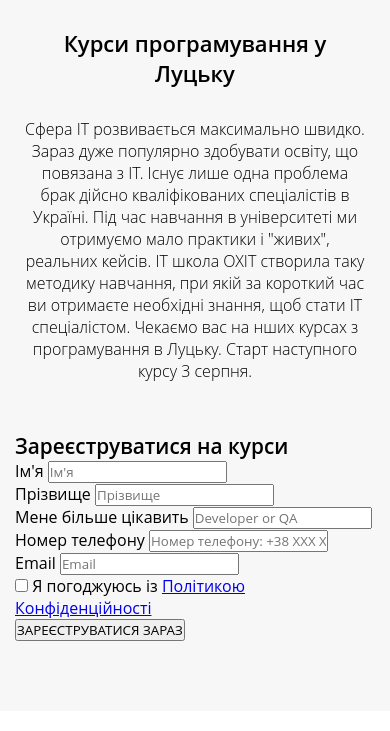
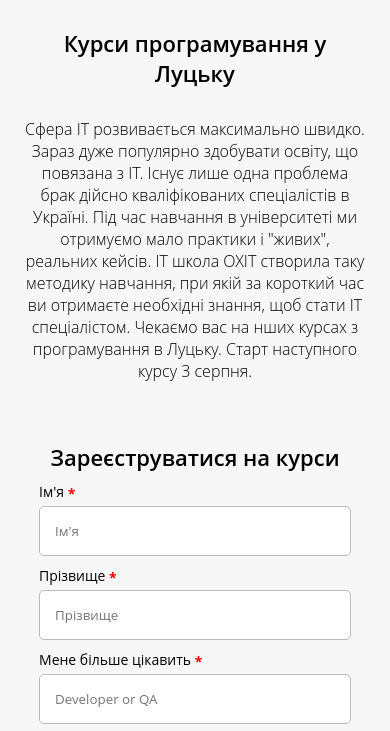
Before and after one commit to MatviyVovchuk/maket4, a website: page src/index.html in a window 390 px wide. Shown: the part 112-843 px from the top of the page. Drawn offline with nearby package versions, Linux system fonts and the light colour scheme; files that its build step writes are made by us from their sources.

Commit message:
registration form style and adaptive

```diff
--- a/src/index.html
+++ b/src/index.html
@@ -64,33 +64,42 @@
               <h2>Зареєструватися на курси</h2>
 
               <div class="field-container">
-                <label for="field_firstname">Ім'я</label>
+                <label for="field_firstname">Ім'я <b>*</b></label>
+
                 <input name="field_firstname" id="field_firstname" type="text" placeholder="Ім'я" required/>
+
               </div>
+
               <div class="field-container">
-                <label for="field_lastname">Прізвище</label>
+                <label for="field_lastname">Прізвище <b>*</b></label>
                 <input name="field_lastname" id="field_lastname" type="text" placeholder="Прізвище" required/>
               </div>
+
               <div class="field-container">
-                <label for="field_interesting">Мене більше цікавить</label>
+                <label for="field_interesting">Мене більше цікавить <b>*</b></label>
                 <input name="field_interesting" id="field_interesting" type="text" placeholder="Developer or QA" required/>
               </div>
+
               <div class="field-container">
-                <label for="field_phone">Номер телефону</label>
+                <label for="field_phone">Номер телефону <b>*</b></label>
                 <input name="field_phone" id="field_phone" type="text" placeholder="Номер телефону: +38 ХХХ ХХ ХХ ХХХ" required/>
               </div>
+
               <div class="field-container">
-                <label for="field_email">Email</label>
+                <label for="field_email">Email <b>*</b></label>
                 <input name="field_email" id="field_email" type="email" placeholder="Email" required/>
               </div>
-              <div class="field-container">
+
+              <div class="field-container checkbox">
                 <input name="field_rules" id="field_rules" type="checkbox" required/>
-                <label for="field_rules">Я погоджуюсь із <a href="#">Політикою Конфіденційності</a></label>
+                <label for="field_rules">Я погоджуюсь із <a href="#">Політикою Конфіденційності</a> <b>*</b></label>
               </div>
+
               <button id="submit_button" class="submit-button" type="submit">ЗАРЕЄСТРУВАТИСЯ ЗАРАЗ</button>
             </form>
           </div>
         </div>
+
       </main>
       <footer></footer>
     </div>
--- a/src/scss/styles.scss
+++ b/src/scss/styles.scss
@@ -180,9 +180,9 @@
       display: flex;
       flex-direction: column;
       align-items: center;
-      margin-left: 57px;
+      margin-left: 60px;
 
-      #registration_form {
+      form {
         display: flex;
         flex-direction: column;
         align-items: start;
@@ -191,11 +191,74 @@
           font-size: 1.3em;
           font-weight: 600;
         }
+        label {
+          margin-bottom: 5px;
+          display: block;
+        }
+        input {
+          padding: 15px;
+          width: 600px;
+          border-radius: 5px;
+          border: 1px solid #bababa;
+        }
+        input:focus {
+          outline: none;
+          border: 1px solid #337ab7;
+          box-shadow: 0 0 5px rgba(51, 122, 183, 0.5);
+        }
+        .field-container {
+          margin-top: 10px;
+        }
+        .checkbox {
+          display: flex;
+          justify-content: start;
+          align-items: center;
+
+          input {
+            width: fit-content;
+            margin-right: 15px;
+          }
+          label {
+            margin-bottom: 0px;
+          }
+          a {
+            text-decoration: none;
+            color: #337ab7;
+          }
+          a:hover {
+            text-decoration: underline;
+          }
+        }
+        b {
+          position: relative;
+          top: 2px;
+          font-weight: bold;
+          quotes: none;
+          cursor: pointer;
+          color: red;
+        }
+        button {
+          align-self: center;
+          margin-top: 20px;
+          color: #ffffff;
+          background-color: #337ab7;
+          height: 50px;
+          width: 370px;
+          font-weight: 500;
+          cursor: pointer;
+          border-radius: 30px;
+          border: none;
+          transition: all 0.4s;
+          padding: 10px 15px;
+        }
+        button:hover {
+          color: #337ab7;
+          background-color: #ffffff;
+          box-shadow: 0 0 10px rgba(0, 0, 0, 0.5);
+        }
       }
     }
   }
-
-
 }
 
 // ADAPTIVE
@@ -220,7 +283,7 @@
       flex-direction: column;
       align-items: center;
       .registration-form-block {
-        margin: 30px 0;
+        margin: 40px 0;
       }
     }
   }
@@ -290,6 +353,43 @@
   }
 }
 
+@media screen and (max-width: 750px) {
+  main {
+    #registration_container {
+      .registration-information-block {
+        width: 80%;
+        margin-bottom: 20px;
+
+        h1 {
+          font-size: 22px;
+        }
+        p {
+          width: auto;
+        }
+      }
+      .registration-form-block {
+        form {
+          display: flex;
+          justify-content: center;
+          flex-direction: column;
+
+          h2 {
+            align-self: center;
+            font-size: 22px;
+          }
+          label {
+            text-align: left;
+            font-size: 14px;
+          }
+          input {
+            width: 400px;
+          }
+        }
+      }
+    }
+  }
+}
+
 @media screen and (max-width: 550px) {
   main {
     #registration_container {
@@ -305,6 +405,49 @@
         }
       }
     }
-
   }
 }
+
+@media screen and (max-width: 450px) {
+  main {
+    #registration_container {
+      .registration-form-block {
+        form {
+          align-items: center;
+
+          input {
+            width: 280px;
+          }
+          button {
+            width: 280px;
+          }
+          .checkbox {
+            width: 320px;
+          }
+        }
+      }
+    }
+  }
+}
+
+@media screen and (max-width: 340px) {
+  main {
+    #registration_container {
+      .registration-form-block {
+        form {
+          align-items: center;
+
+          input {
+            width: 240px;
+          }
+          button {
+            width: 240px;
+          }
+          .checkbox {
+            width: 270px;
+          }
+        }
+      }
+    }
+  }
+}
```
Also changed, not shown: dist/css/styles.css, dist/css/styles.min.css, dist/index.html.
